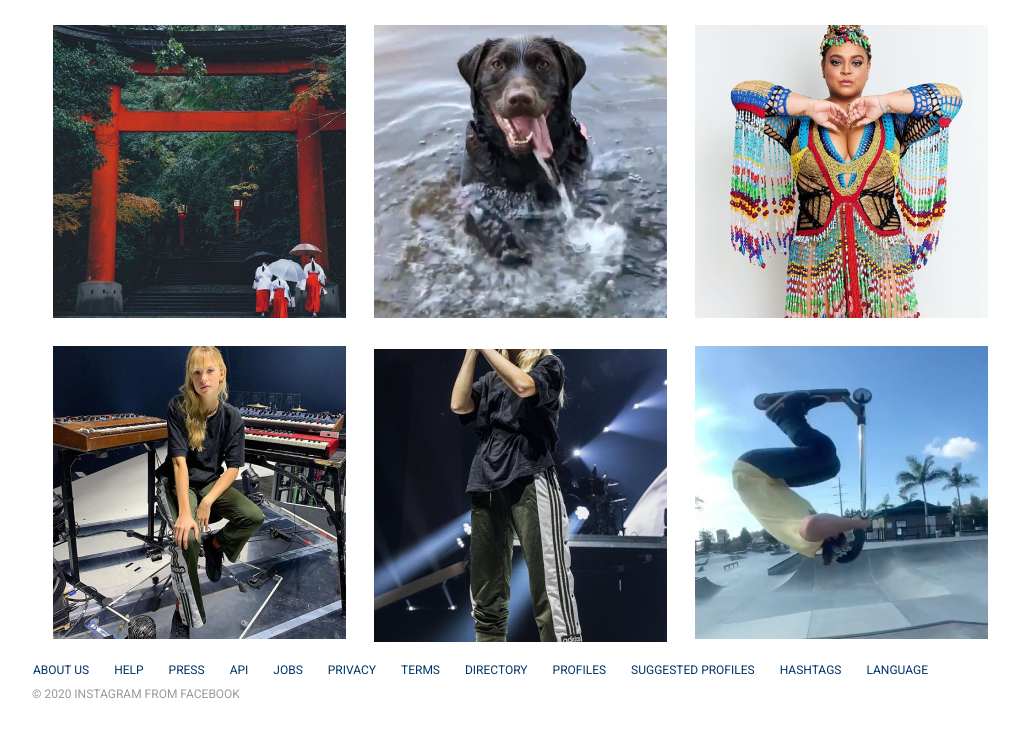
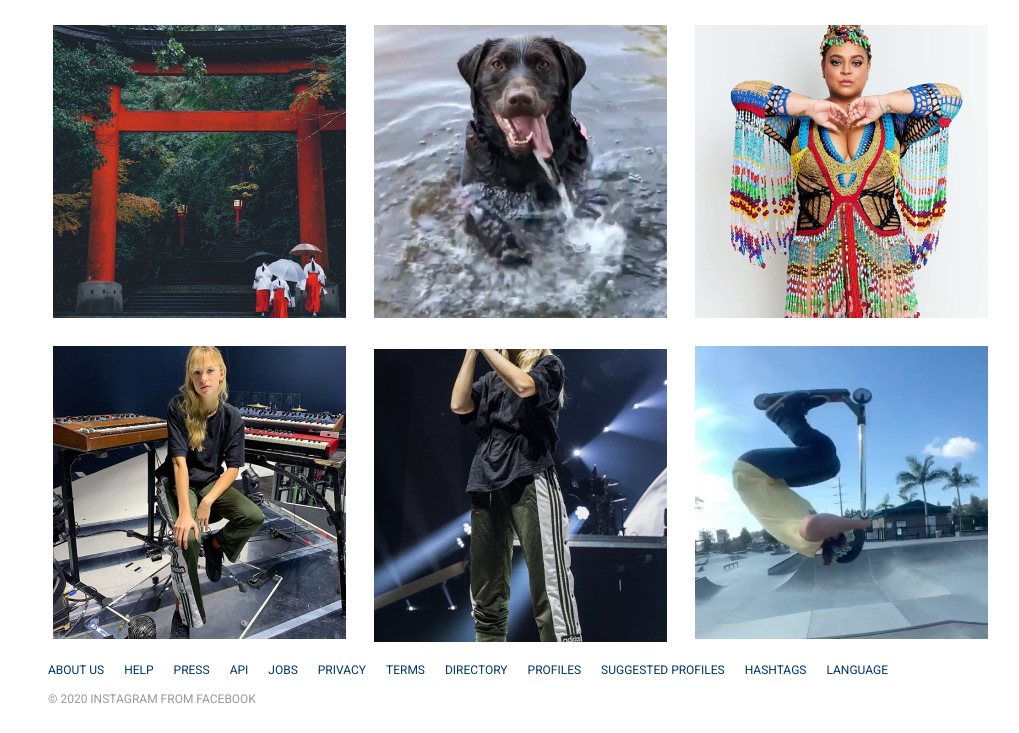
Before and after one commit to WilberC/instagram-clone, a plain HTML site: page index.html in a window 1280 px wide. Shown: the part 1109-1842 px from the top of the page, without its empty margins (120-1139 px from the left). Drawn offline with Linux system fonts and the light colour scheme.

Commit message:
Footer style update
Terminado el responsive del footer

```diff
--- a/styles/main-footer.css
+++ b/styles/main-footer.css
@@ -1,29 +1,87 @@
 /* Main Footer */
+
+.footer-more-options li a {
+  text-decoration-line: none;
+  color: #003569;
+}
+
+/* Mobile Styles */
+@media only screen and (max-width: 1023px) {
+  .main-footer {
+    display: grid;
+    text-align: center;
+  }
   .footer-more-options {
     display: flex;
-  margin-left: 80px;
+    flex-wrap: wrap;
+    justify-content: center;
+    align-items: center;
+
+    height: 60px;
+    width: 400px;
+    align-self: center;
+    margin: auto;
+    padding-right: 60px;
   }
   .footer-more-options li {
-  margin-left: 25px;
+    font-family: Roboto;
     font-style: normal;
     font-weight: normal;
     font-size: 12px;
     line-height: 18px;
     text-transform: uppercase;
     list-style-type: none;
-}
-.footer-more-options li a {
-  text-decoration-line: none;
-  color: #003569;
+    margin-left: 25px;
   }
   .brand-sign {
+    font-family: Roboto;
     font-style: normal;
     font-weight: normal;
     font-size: 12px;
     line-height: 18px;
     text-transform: uppercase;
     color: #999999;
-  margin-left: 144px;
-  margin-top: -10px;
-  margin-bottom: 30px;
   }
+}
+/*Desktop Styles*/
+@media only screen and (min-width: 1024px) {
+  .main-footer {
+    margin-left: 0px;
+    display: flex;
+    flex-direction: column;
+    flex-wrap: wrap;
+    padding-left: 100px;
+    padding-right: 100px;
+  }
+  .footer-more-options {
+    display: flex;
+  }
+  .footer-more-options li {
+    font-family: Roboto;
+    font-style: normal;
+    font-weight: normal;
+    font-size: 12px;
+    line-height: 18px;
+    text-transform: uppercase;
+    list-style-type: none;
+    margin-left: 20px;
+    max-height: 1px;
+    text-align: center;
+  }
+  .brand-sign {
+    font-family: Roboto;
+    font-style: normal;
+    font-weight: normal;
+    font-size: 12px;
+    line-height: 18px;
+    text-transform: uppercase;
+    color: #999999;
+    margin-left: 60px;
+  }
+  .about_us {
+    min-width: 57px;
+  }
+  .sug_pro {
+    min-width: 124px;
+  }
+}
```
Lines whose indentation alone changed are shown as unchanged.
